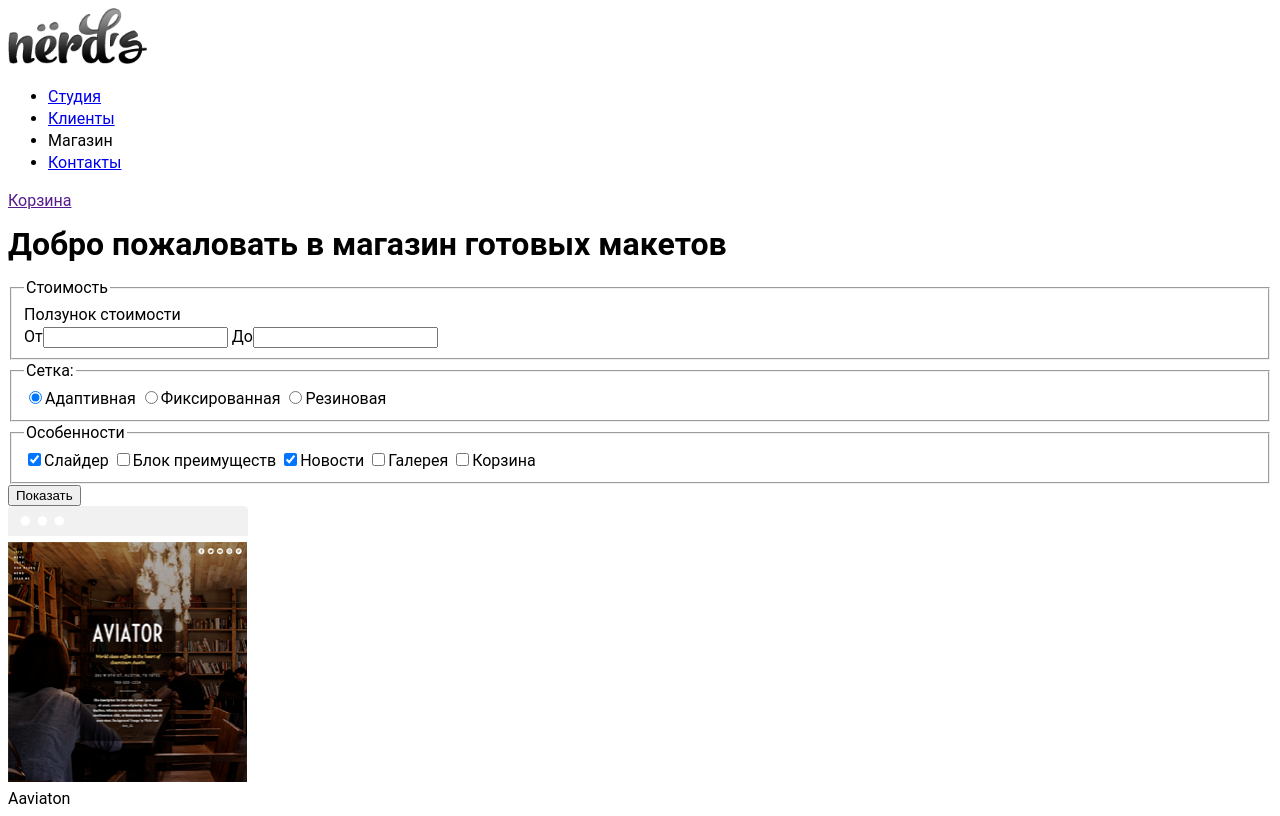
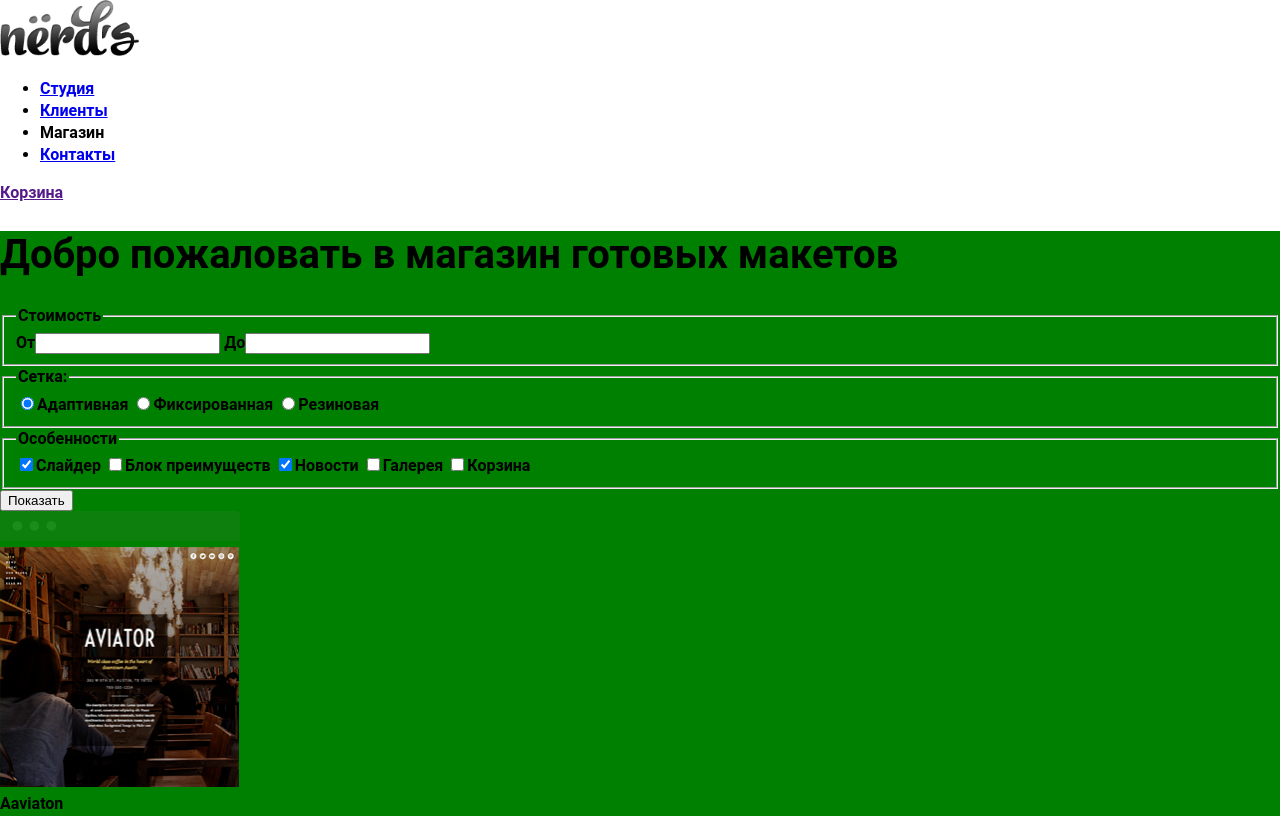
Before and after one commit to Nikitar69/nerds, a plain HTML site: page catalog.html in a window 1280 px wide. Shown: the top 816 px of the page. Drawn offline with Linux system fonts and the light colour scheme.

Commit message:
fullUpdate

```diff
--- a/catalog.html
+++ b/catalog.html
@@ -3,7 +3,7 @@
 <head>
   <meta charset="UTF-8">
   <title>Nerds shop</title>
-  <link rel="stylesheet" type="text/css" href="css/style-main.css">
+  <link rel="stylesheet" type="text/css" href="css/style.css">
 </head>
 <body>
   <header class="main-header">
@@ -16,7 +16,7 @@
 
 
       <nav class="main-navigation">
-        <ul>
+        <ul class="main-menu">
           <li>
             <a href="#">Студия</a>
           </li>
--- a/css/style-main.css
+++ /dev/null
@@ -1,5 +0,0 @@
-body{
-  font:  16px/22px roboto ;
-  color:  #000000;
-
-}
--- /dev/null
+++ b/css/style.css
@@ -0,0 +1,32 @@
+body{
+  font: bold  16px/22px roboto;
+  color:  #000000;
+  margin: 0;
+  padding: 0;
+}
+h1{
+  font: bold 40px roboto;
+}
+
+.clearfix:after {
+  content: '';
+  display: table;
+  clear: both;
+}
+/* Оформление для преразметки блоков. Удалить по окончательному созданию!!! */
+
+
+
+.main-container{
+  background-color: green;
+}
+
+.slider{
+  background-color: #D4AF37;
+  display : none;
+}
+
+.main-footer{
+  background-color: #10738e;
+}
+/* The END!!!*/
```
Also changed, not shown: index.html (+5 -5 lines), img/map-cap.png (added).
